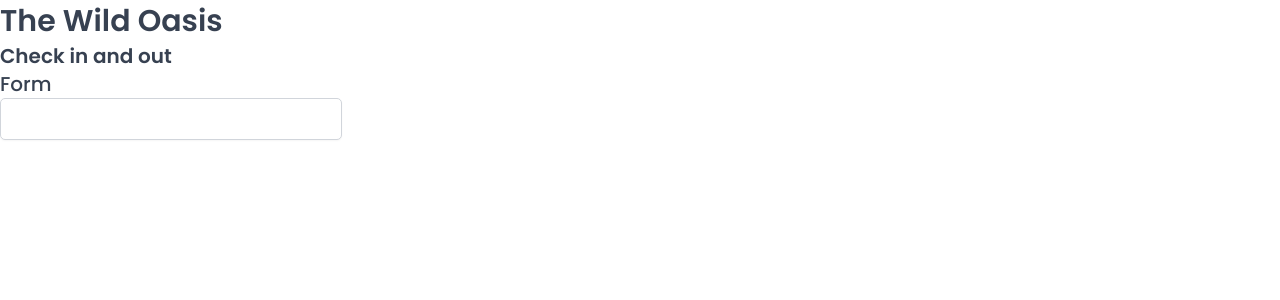
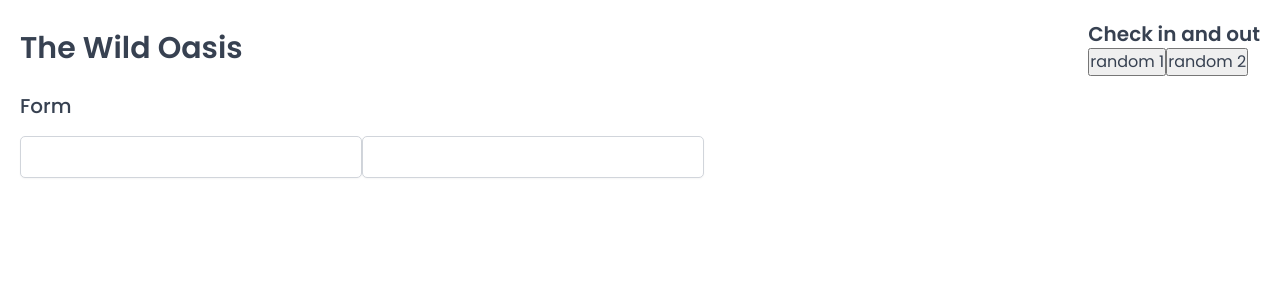
Before and after one commit to luka-tchanukvadze/The-Wild-Oasis-Internal-Tool, a React (Vite) app: page / in a window 1280 px wide. Shown: the top 300 px of the page. Built offline with nearby package versions, Linux system fonts and the light colour scheme; a web font is replaced by a local one.

Commit message:
Building More Reusable Styled Components

```diff
--- a/src/App.jsx
+++ b/src/App.jsx
@@ -2,15 +2,37 @@ import styled from "styled-components";
 import GlobalStyles from "./styles/GlobalStyles";
 import Input from "./ui/Input";
 import Heading from "./ui/Heading";
+import Row from "./ui/Row";
+
+const StyledApp = styled.main`
+  padding: 20px;
+`;
 
 function App() {
   return (
     <>
       <GlobalStyles />
-      <Heading as={"h1"}>The Wild Oasis</Heading>
-      <Heading as={"h2"}>Check in and out</Heading>
-      <Heading as={"h3"}>Form</Heading>
-      <Input />
+      <StyledApp>
+        <Row type="vertical">
+          <Row type="horizontal">
+            <Heading as={"h1"}>The Wild Oasis</Heading>
+
+            <div>
+              <Heading as={"h2"}>Check in and out</Heading>
+              <button>random 1</button>
+              <button>random 2</button>
+            </div>
+          </Row>
+
+          <Row type="vertical">
+            <Heading as={"h3"}>Form</Heading>
+            <form>
+              <Input />
+              <Input />
+            </form>
+          </Row>
+        </Row>
+      </StyledApp>
     </>
   );
 }
--- /dev/null
+++ b/src/ui/Row.jsx
@@ -0,0 +1,21 @@
+import styled, { css } from "styled-components";
+
+const Row = styled.div`
+  display: flex;
+
+  ${(props) =>
+    props.type === "horizontal" &&
+    css`
+      justify-content: space-between;
+      align-items: center;
+    `}
+
+  ${(props) =>
+    props.type === "vertical" &&
+    css`
+      flex-direction: column;
+      gap: 1.6rem;
+    `}
+`;
+
+export default Row;
```
Also changed, not shown: src/ui/Heading.jsx (renamed from src/ui/Heading.js).
